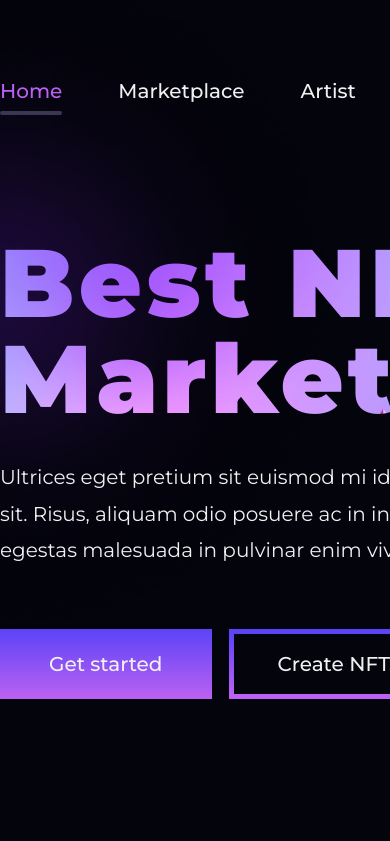
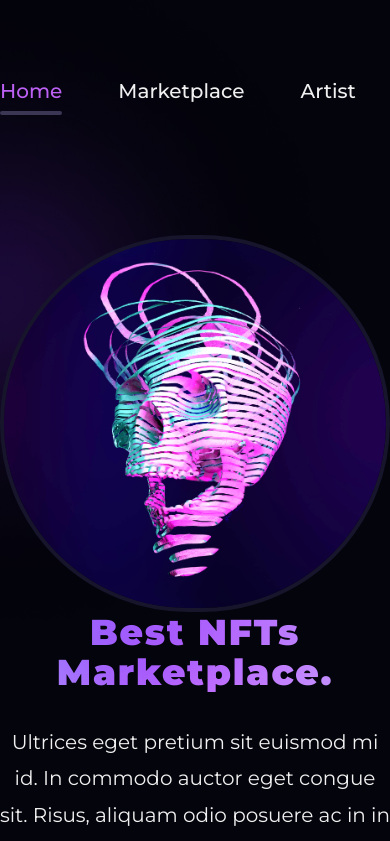
Before and after one commit to Riajul-56/NextGen, a React (Vite) app: page / in a window 390 px wide. Shown: the top 841 px of the page. Built offline with nearby package versions, Linux system fonts and the light colour scheme.

Commit message:
bannere responsive

```diff
--- a/src/sections/Banner.jsx
+++ b/src/sections/Banner.jsx
@@ -8,19 +8,23 @@ const Banner = () => {
   return (
     <section className="pt-[53px] relative z-50">
       <Container>
-        <Flex className="items-center">
-          <div className="max-w-[785px]">
-            <h1 className="font-black tracking-wider text-white text-8xl banner_heading">
+        <Flex className="items-center flex-col sm:flex-row">
+          <div className="max-w-[785px] order-1 sm:order-0">
+            <h1 className="font-black tracking-wider text-white text-4xl text-center sm:text-left sm:text-8xl banner_heading">
               Best NFTs Marketplace.
             </h1>
-            <p className="text-xl mt-8 mb-[60px] leading-[183%] max-w-[765px]">
+            <p className="text-xl mt-8 mb-[60px] leading-[183%] max-w-[765px] text-center sm:text-left">
               Ultrices eget pretium sit euismod mi id. In commodo auctor eget
               congue sit. Risus, aliquam odio posuere ac in in nisl sed augue.
               Porta aenean egestas malesuada in pulvinar enim viverra.
             </p>
-            <Flex className="gap-[17px]">
-              <Button text={"Get started"} />
-              <Button text={"Create NFTs"} bgShow={false} />
+            <Flex className="gap-[17px] flex-col sm:flex-row">
+              <Button text={"Get started"} className="text-center" />
+              <Button
+                text={"Create NFTs"}
+                bgShow={false}
+                className="text-center"
+              />
             </Flex>
           </div>
           <Flex className="rounded-full max-w-[750px] max-h-[750px] overflow-hidden justify-center bg-[rgb(134,155,223,.08)] border-4 border-[#17152c] relative">
```
